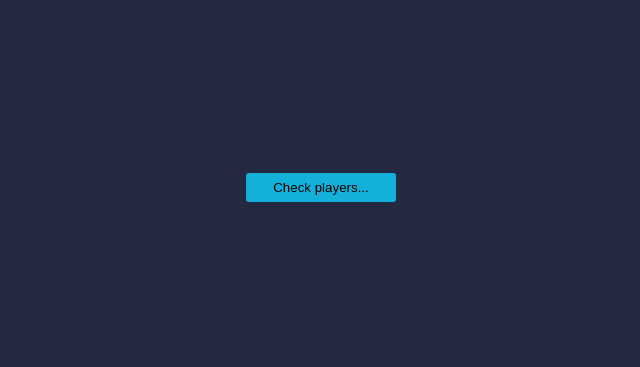
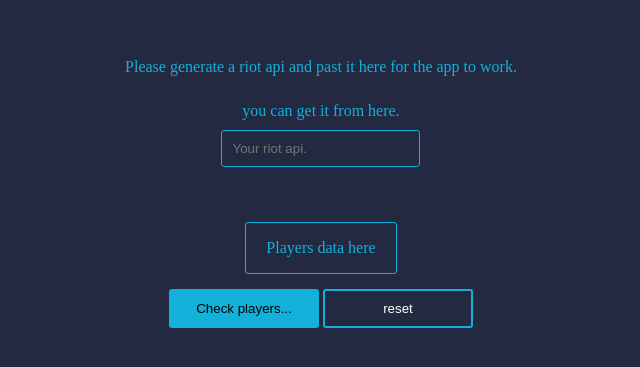
Before and after one commit to Amine-kun/Who-are-my-teammates, an Electron app: page main.html in a window 1024 px wide. Shown: the part 223-590 px from the top of the page, without its empty margins (199-839 px from the left). Drawn offline with Linux system fonts and the light colour scheme.

Commit message:
fixing some bugs

```diff
--- a/assets/main.css
+++ b/assets/main.css
@@ -9,6 +9,7 @@ body{
   background-color:#232940;
   color:#13b1d9;
   overflow:hidden;
+  position: relative;
 }
 
 .text{
@@ -26,6 +27,10 @@ body{
   justify-content:center;
   align-items:center;
   flex-direction:row;
+  border: 1px solid #13b1d9;
+  border-radius: 3px;
+  padding: 0px 20px;
+  margin: 10px 0;
 }
 .card{
    color: white !important;
@@ -76,10 +81,40 @@ body{
    background-color: #13b1d9;
    border:2px solid #13b1d9;
    border-radius:3px ;
-   padding: 5px 0;
+   padding: 10px 0;
    cursor: pointer;
    transition: 300ms ease-in-out;
+}
+.reset{
+   width: 150px;
+   background-color: transparent;
+   border:2px solid #13b1d9;
+   border-radius:3px ;
+   padding: 10px 0;
+   cursor: pointer;
+   transition: 300ms ease-in-out;
+   color: white;
 }
 .start:hover{
    box-shadow: 0px 0px 5px #13b1d9;
 }
+.inpt{
+   display: flex;
+   flex-direction: column;
+   justify-content: center;
+   align-items: center;
+   gap:10px;
+   margin-bottom: 40px;
+}
+.href{
+   text-decoration: none;
+   color: #13b1d9;
+}
+
+input{
+   background-color: transparent;
+   border: 1px solid #13b1d9;
+   border-radius: 3px;
+   color: white;
+   padding: 10px;
+}
--- a/assets/main.js
+++ b/assets/main.js
@@ -1,12 +1,14 @@
 const area = document.querySelector('.data');
 const start = document.querySelector('.start');
 const mid = document.querySelector('.mid');
+const reset = document.querySelector('.reset');
+const api = document.querySelector('.api');
 
 
 const insertUI =(data)=>{
-	console.log(data)
+		console.log(data)
 	      for (let i = 0; i<data.length; i++){
-				mid.innerHTML += `<div class="card">
+				mid.innerHTML = `<div class="card">
 									          <h4 class="text name">${data[i][0].summoner}</h4>
 									          <div class="games ${data[i][0].id}">
 
@@ -56,7 +58,9 @@ const insertUI =(data)=>{
 		}
 }
 
-const fetchData = ()=>{
+const fetchData = (key)=>{
+	mid.innerHTML = `<p>Fetching players .....</p>`
+
 	const opt = {
 		header:{
 				Accept: 'application/json',
@@ -64,16 +68,30 @@ const fetchData = ()=>{
 			},
 		methods: 'GET',
 	}
-	fetch('http://localhost:4444/getPlayers', opt)
+	fetch(`http://localhost:4444/getPlayers/?key=${key}`, opt)
 		.then(res=>res.json())
 		.then(data=>{
+			if (data === 'err_1'){
+				mid.innerHTML = `<p>You have to join a game first and try again.</p>`
+				return 1
+			}
 			insertUI(data);
+			return 0
 		})
 		.catch(err=>console.log(err))
 }
 
 
 start.addEventListener('click',()=>{
-	console.log('check');
-	fetchData();
+	if(api.value.length < 10 ){
+
+		mid.innerHTML = `<p> Please provide your api key </p>`
+		return 1
+	}
+	fetchData(api.value);
 })
+
+reset.addEventListener('click',()=>{
+	mid.innerHTML = `<p>Players history have been cleared.</p>`
+
+})
--- a/main.html
+++ b/main.html
@@ -8,12 +8,20 @@
     <link rel="stylesheet" type="text/css" href="./assets/main.css">
   </head>
   <body class="app-flex">
+    <div class="inpt">
+        <p>Please generate a riot api and past it here for the app to work.</p>
+        <a class="href" target="_blank" href="https://developer.riotgames.com/">you can get it from here.</a>
+        <input class="api" type="text" placeholder="Your riot api." />
+    </div>
     <div class="mid">
-
+      <p>Players data here</p>
       <!-- cards -->
 
     </div>
-     <button class="start">Check players...</button>
+     <div>
+        <button class="start">Check players...</button>
+        <button class="reset">reset</button>
+     </div>
     <script type="text/javascript" src="./assets/main.js"></script>
   </body>
 </html>
--- a/main.js
+++ b/main.js
@@ -16,7 +16,6 @@ const createWindow =()=>{
    	autoHideMenuBar: true,
     })
     win.loadFile('main.html')
-    win.hide()
     win.on('minimize', function (event) {
         event.preventDefault()
         win.hide()
--- a/script/tokens.js
+++ b/script/tokens.js
@@ -35,6 +35,7 @@ class parser {
 			            'password': password,
 			            'protocol': protocol,
 			        };
+			        console.log(data)
 			        return data;
 	        } catch(e){
 	        	console.log(e)
```
Also changed, not shown: script/fn.js (+15 -8 lines).
